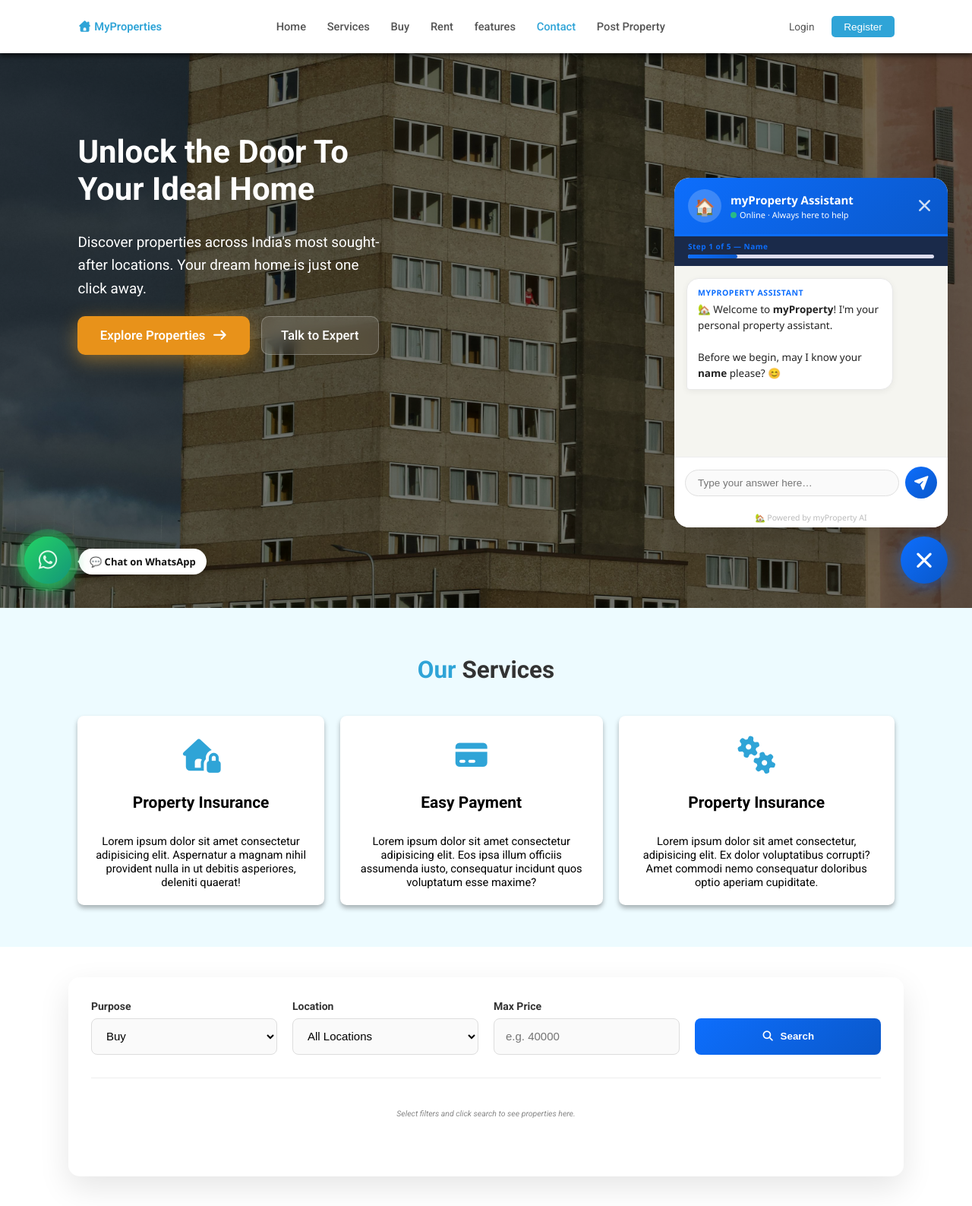
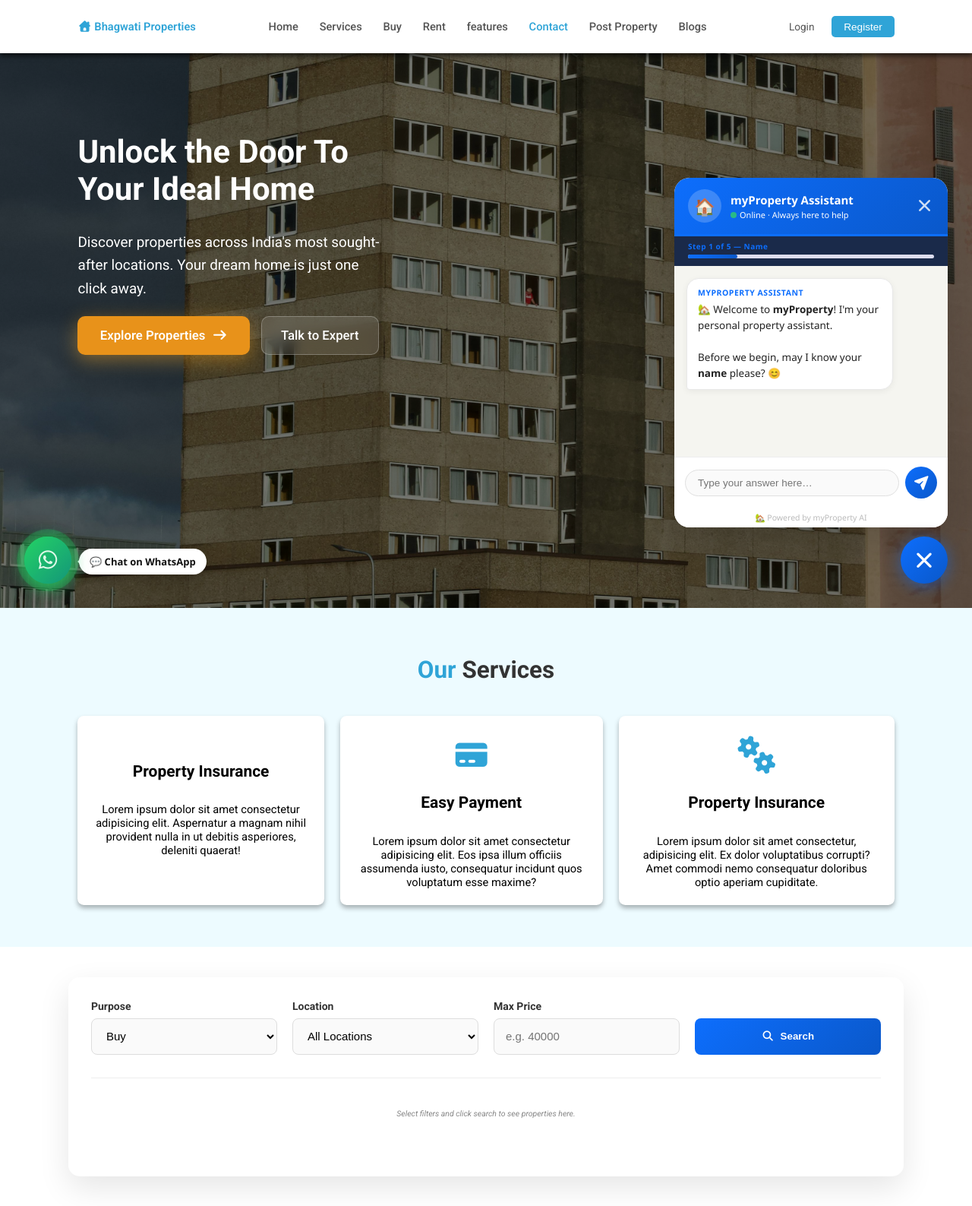
Before and after one commit to mrunalimohite/Real_estate_landingPage, a PHP site: page / in a window 1280 px wide. Shown: the top 1587 px of the page at 76% size. Run offline with PHP 8.4, Linux system fonts and the light colour scheme; data comes from the database, SQL or seed files in the repository; some libraries are stand-ins or nearby versions.

Commit message:
Update index.php

```diff
--- a/index.php
+++ b/index.php
@@ -386,7 +386,7 @@
         <i class="fa-solid fa-bars" id="menu"></i>
         <div class="logo">
             <i class="fa-solid fa-house-chimney"></i>
-            <span>MyProperties</span>
+            <span>Bhagwati Properties</span>
         </div>
         <nav class="navbar" id="navList">
             <a href="#home" class="nav-link">Home</a>
@@ -396,6 +396,7 @@
             <a href="#features" class="nav-link">features</a>
             <a href="#contact" class="nav-link">Contact</a>
             <a href="post_property.php">Post Property</a>
+            <a href="#">Blogs</a>
         </nav>
         <div class="signUp" id="sign">
             <a href="login.html" class="login">Login </a>
@@ -423,7 +424,7 @@
             <h1><span>Our </span>Services</h1>
             <div class="servise-boxes">
                 <div class="box">
-                    <i class="fa-solid fa-house-lock"></i>
+                    <i class="fa-  fa-house-lock"></i>
                     <h3>Property Insurance</h3>
                     <p>Lorem ipsum dolor sit amet consectetur adipisicing elit. Aspernatur a magnam nihil provident nulla in ut debitis asperiores, deleniti quaerat!</p>
                 </div>
@@ -518,15 +519,13 @@
                         <!-- FEATURES -->
                         <div class="sell-icon">
                             <span class="icon-text">
-                                <i class="fa-solid fa-bed"></i> <?= $row['rooms']; ?> BHK
+                                <i class="fa-solid fa-bed"></i><?= $row['rooms']; ?>BHK
                             </span>
-
                             <span class="icon-text">
-                                <i class="fa-solid fa-bath"></i> <?= $row['bathrooms']; ?>
+                                <i class="fa-solid fa-bath"></i><?= $row['bathrooms']; ?>
                             </span>
-
                             <span class="icon-text">
-                                <i class="fa-solid fa-ruler-combined"></i> <?= $row['area']; ?> sqft
+                                <i class="fa-solid fa-ruler-combined"></i><?= $row['area']; ?>sqft
                             </span>
                         </div>
                         <!-- PRICE -->
@@ -570,15 +569,15 @@
                         </p>
                         <div class="sell-icon">
                             <span class="icon-text">
-                                <i class="fa-solid fa-bed"></i> <?= $row['rooms']; ?> BHK
+                                <i class="fa-solid fa-bed"></i><?= $row['rooms']; ?>BHK
                             </span>
 
                             <span class="icon-text">
-                                <i class="fa-solid fa-bath"></i> <?= $row['bathrooms']; ?>
+                                <i class="fa-solid fa-bath"></i><?= $row['bathrooms']; ?>
                             </span>
 
                             <span class="icon-text">
-                                <i class="fa-solid fa-ruler-combined"></i> <?= $row['area']; ?> sqft
+                                <i class="fa-solid fa-ruler-combined"></i><?= $row['area']; ?>sqft
                             </span>
                         </div>
                         <!-- PRICE -->
@@ -691,7 +690,7 @@
             <i class="fa-solid fa-house-chimney"></i>
             <span>Bhagwati Property</span>
         </div>
-        <p>© 2026 <span> MyProperty</span> | Designed by <span> Mrunali Mohite </span></p>
+        <p>© 2026 <span>Bhagwati Property</span> | Designed by <span> TechKraftiers Digital</span></p>
     </footer>
     <!--Script-->
     <script src="script.js"></script>
```
